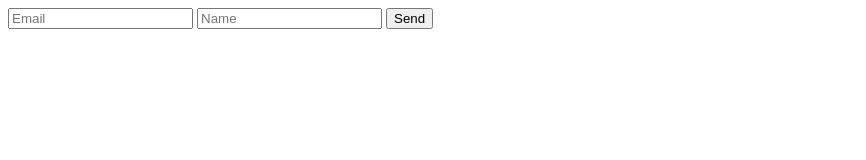
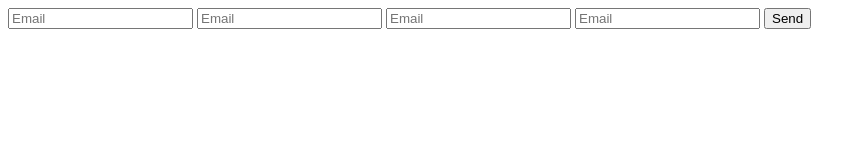
Before and after one commit to Skywebsite/abbupasha, a plain HTML site: page index.html in a window 1280 px wide. Shown: the whole page, without its empty margins (0-866 px from the left). Drawn offline with Linux system fonts and the light colour scheme.

Commit message:
Update index.html

```diff
--- a/index.html
+++ b/index.html
@@ -1,10 +1,14 @@
 <html>
   <head>
     <body>
-       <form method="POST" action="https://script.google.com/macros/s/AKfycbySGu-wYAg5NlrJPMefoxRZE4T6bKwZo29WLvMHKlH4ErdZOImjhtID2HRdvmyWHWqH/exec">
-  <input name="Email" type="email" placeholder="Email" required>
-  <input name="Name" type="text" placeholder="Name" required>
+      <form name="submit-to-google-sheet">
+  <form name="submit-to-google-sheet">
+  <input name="email" type="email" placeholder="Email" required>
+  <input name="email" type="email" placeholder="Email" required>
+  <input name="email" type="email" placeholder="Email" required>
+  <input name="email" type="email" placeholder="Email" required>
   <button type="submit">Send</button>
+</form>
     </body>
   </head>
 </html>
```
